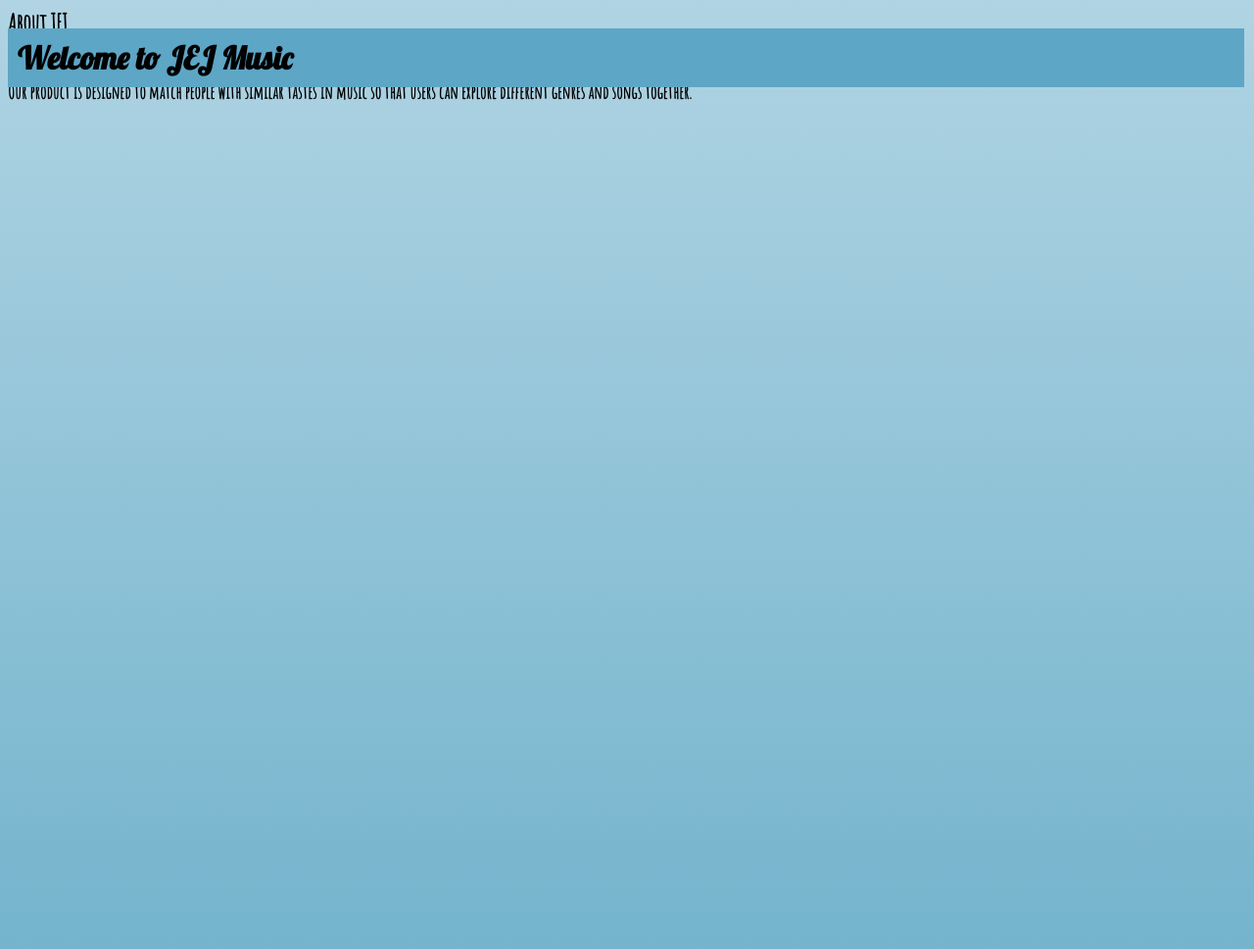
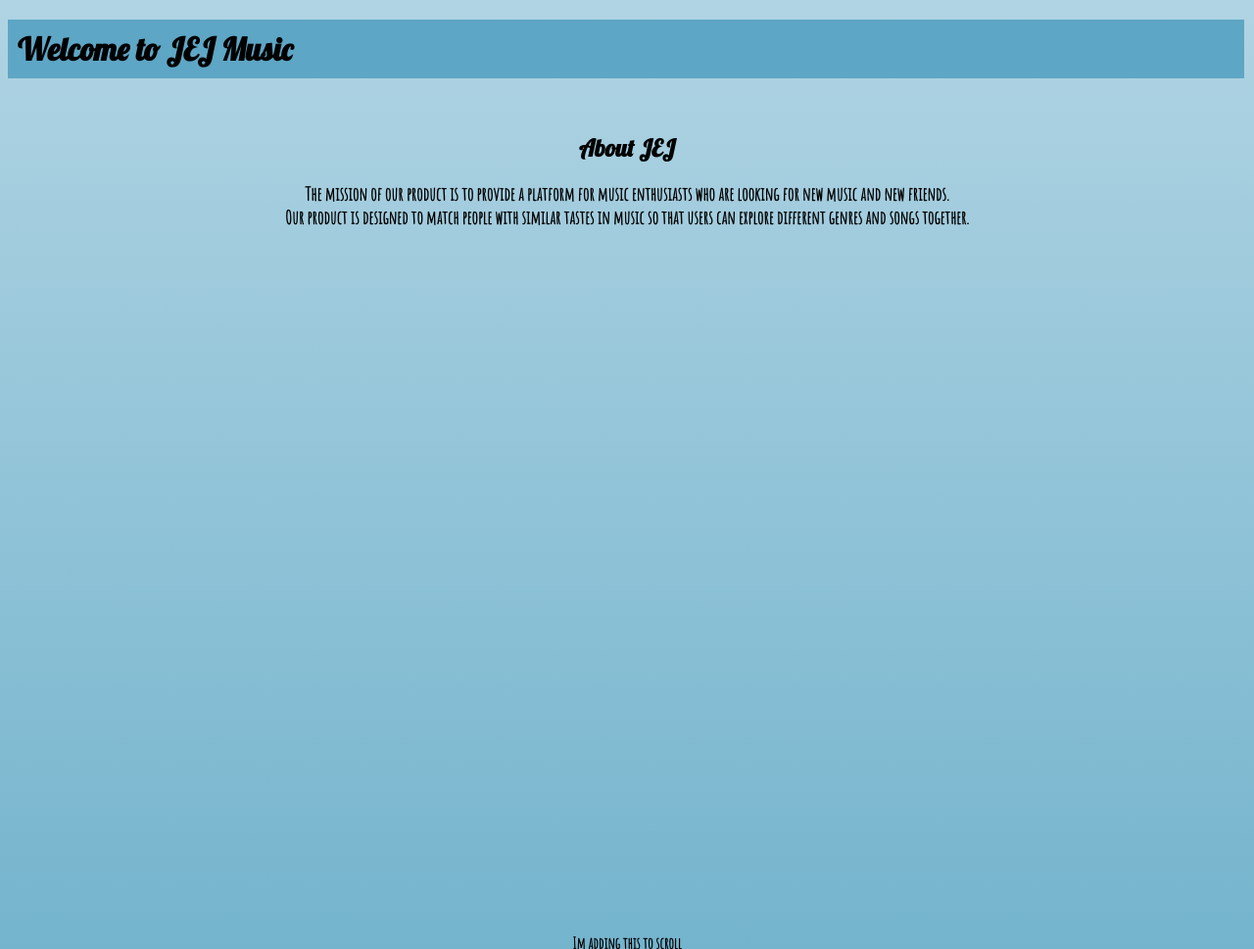
Before and after one commit to Mayrena77/JEJ, a Python web app: template jej-music/templates/About_Us.html in a window 1280 px wide. Shown: the whole page at 98% size. Run offline with Jinja, Linux system fonts and the light colour scheme; the template is opened without the code that fills it, so the values that code supplies are empty.

Commit message:
some more css

```diff
--- a/jej-music/resources/about_us.css
+++ b/jej-music/resources/about_us.css
@@ -4,13 +4,25 @@ h1 {
   width: 97%;
   border: 10px solid #5ea6c5;
   background-color: #5ea6c5;
+  margin-top: 12px;
+}
+h2 {
+  font-family: 'Lobster', cursive;
 }
 
 div {
   font-family: 'Amatic SC', cursive;
   font-weight: bold;
+  position:absolute;
+  text-align: center;
+  top: 12%;
+  left:0px;
+  right:0px;
+  bottom:0px;
+  overflow-y:scroll;
 }
 
 body {
-    background: linear-gradient(#b0d4e3, #74b4cd)
+    background: linear-gradient(#b0d4e3, #74b4cd);
+    background-attachment: fixed;
 }
--- a/jej-music/templates/About_Us.html
+++ b/jej-music/templates/About_Us.html
@@ -26,8 +26,9 @@
  people with similar tastes in music so that
  users can explore different genres and songs together.
 </h3>
-      <br>
-
+      <br><br><br><br><br><br><br><br><br><br><br><br><br><br><br><br><br><br><br><br><br><br><br>
+      <br><br><br><br><br><br><br><br><br><br><br><br><b
+<p> Im adding this to scroll </p>
 
 
   </p>
```
